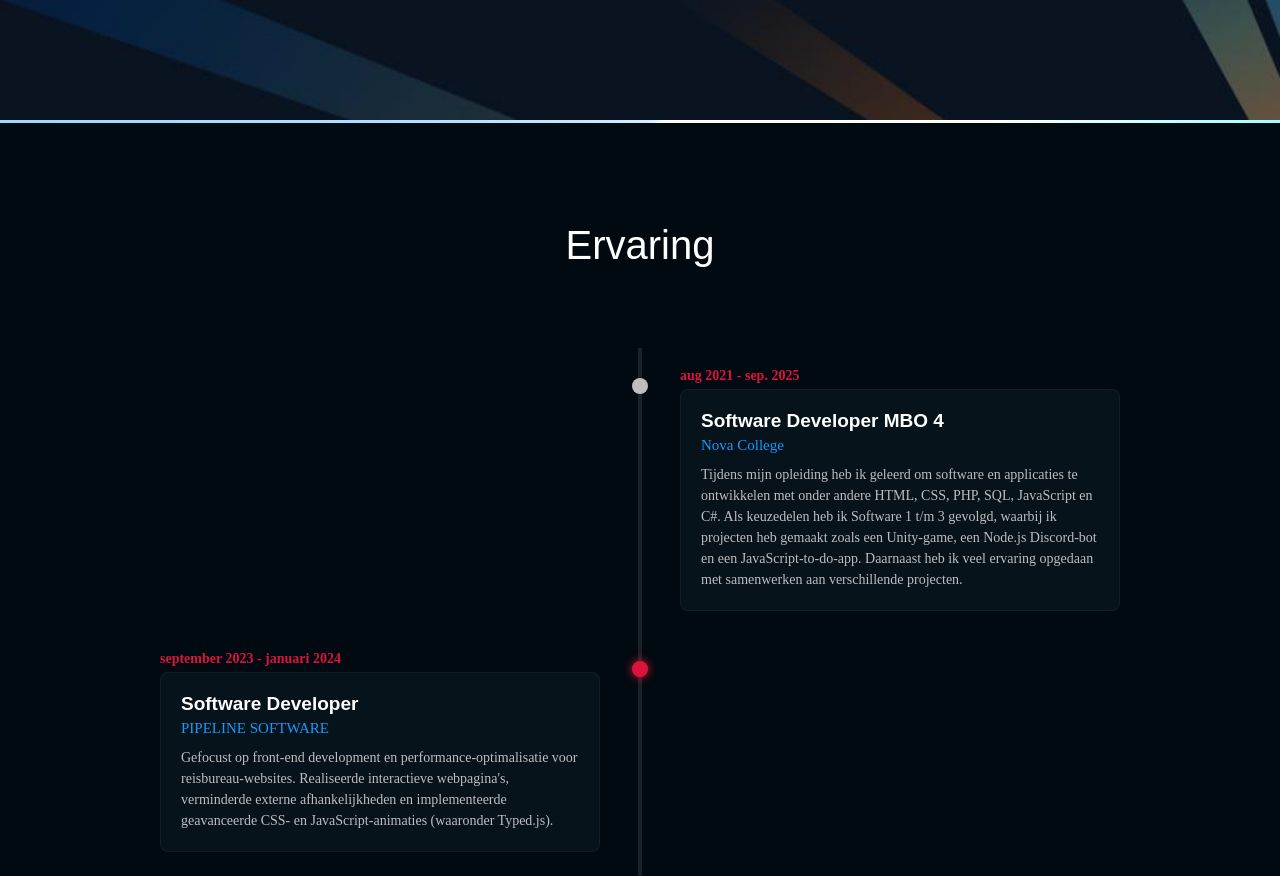
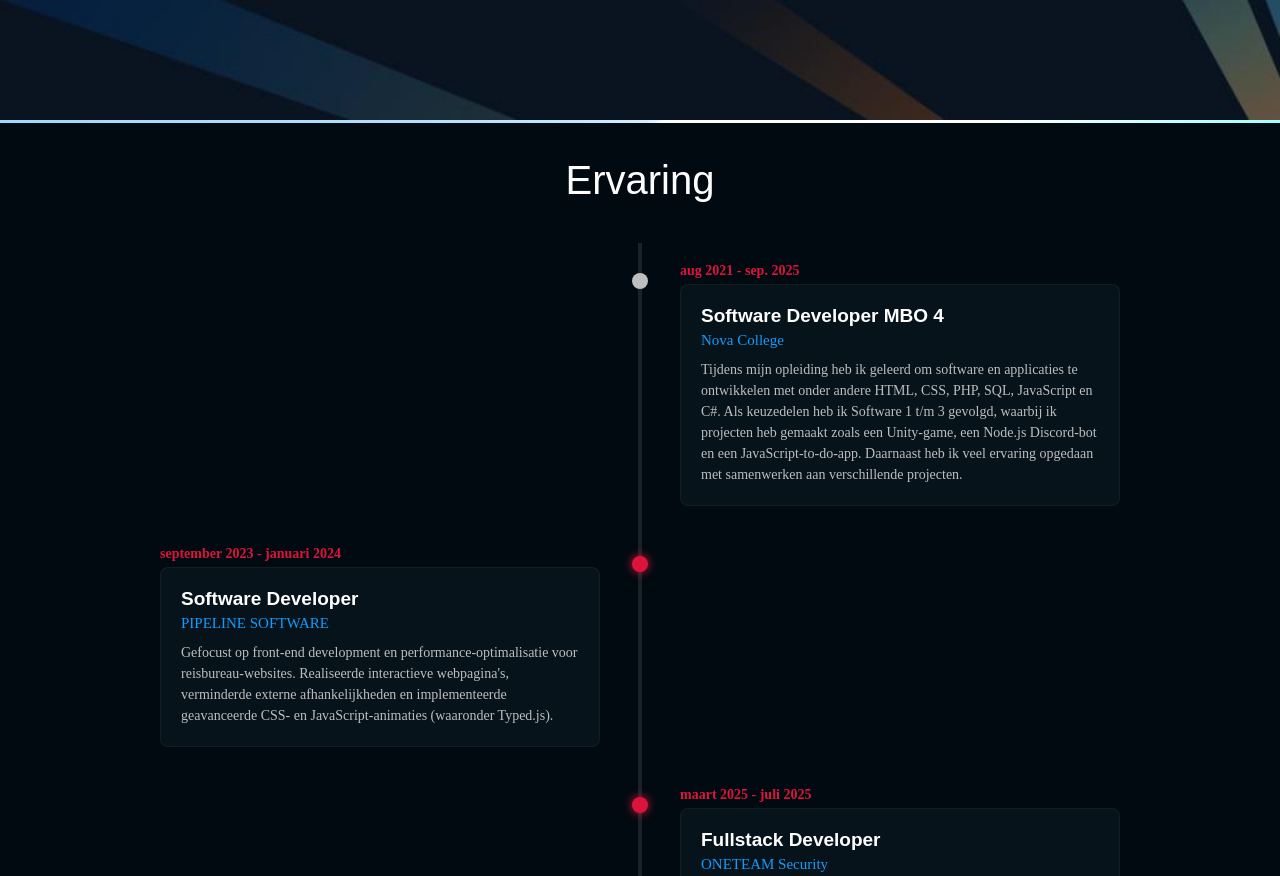
Before and after one commit to Bartgro2/personal-portfolio, a plain HTML site: page index.html in a window 1280 px wide. Shown: the part 680-1556 px from the top of the page. Drawn offline with nearby package versions, Linux system fonts and the light colour scheme.

Commit message:
fix: adjusted the section title space to improve the website experience

```diff
--- a/style.css
+++ b/style.css
@@ -189,7 +189,7 @@ html{
 
 /* all similair content styling code */
 section{
-    padding: 100px 0;
+    padding: 35px 0;
 }
 .contact, footer{
     font-family: var(--Poppins);
@@ -199,8 +199,6 @@ section .title{
     text-align: center;
     font-size: 40px;
     font-weight: 500;
-    margin-bottom: 60px;
-    padding-bottom: 20px;
     font-family: 'Ubuntu', sans-serif;
 }
 section .title::before,
@@ -247,7 +245,6 @@ section .title::before,
 .journey-section {
     background: var(--body);
     color: var(--white);
-    padding: 100px 0;
 }
 .journey-section .title::after,
 .contact .title::after {
@@ -339,7 +336,6 @@ section .title::before,
 .projects {
     background: var(--body);
     color: var(--white);
-    padding: 100px 0;
 }
 .projects-grid {
     display: grid;
```
